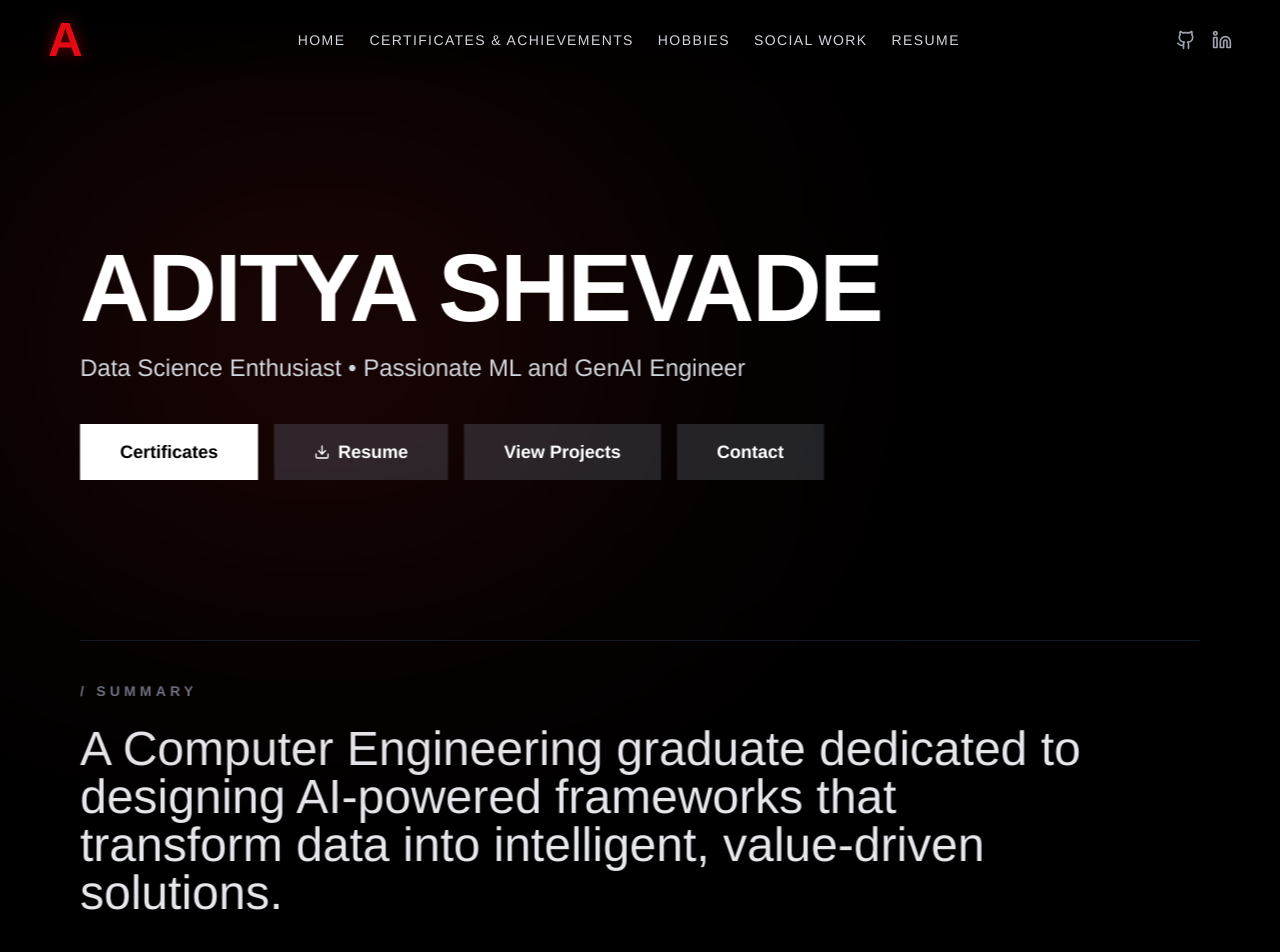
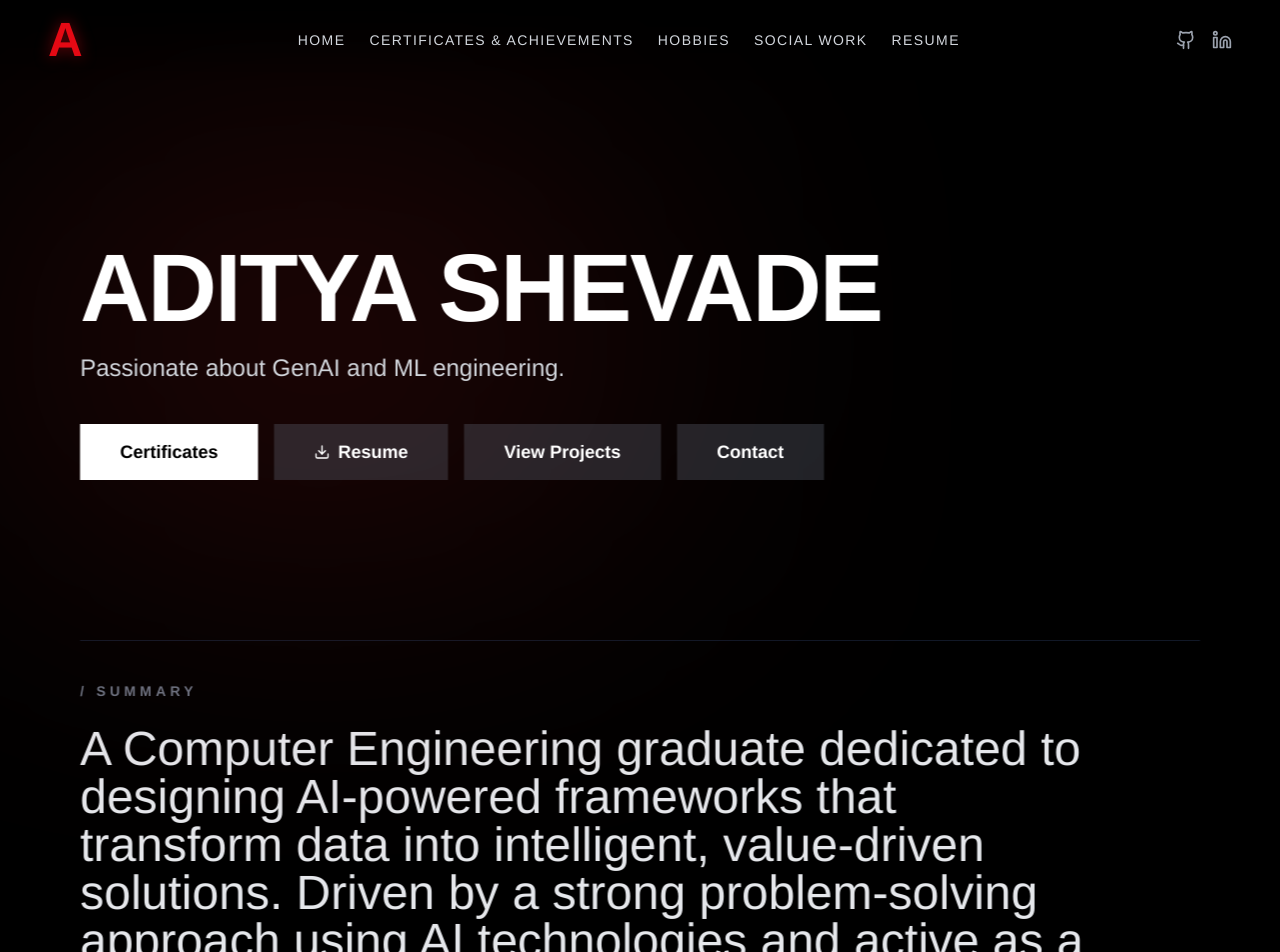
Before and after one commit to Adityashevade/Portfolio-website, a React (Vite) app in the folder scratch/portfolio-website/: page / in a window 1280 px wide. Shown: the top 952 px of the page. Built offline with nearby package versions, Linux system fonts and the light colour scheme; a web font is replaced by a local one.

Commit message:
docs: update subtitle and summary texts

```diff
--- a/scratch/portfolio-website/src/pages/Home.tsx
+++ b/scratch/portfolio-website/src/pages/Home.tsx
@@ -57,7 +57,7 @@ const Home = () => {
                         ADITYA SHEVADE
                     </h1>
                     <p className="text-xl md:text-2xl text-gray-300 max-w-2xl leading-relaxed">
-                        Data Science Enthusiast • Passionate ML and GenAI Engineer
+                        Passionate about GenAI and ML engineering.
                     </p>
                     <div className="flex gap-4 pt-6 flex-wrap">
                         <Button size="lg" className="bg-white text-black hover:bg-gray-200 px-10 py-7 text-lg font-bold rounded-sm" asChild>
@@ -85,7 +85,7 @@ const Home = () => {
                 <section id="about" className="space-y-6 pt-10 border-t border-gray-900">
                     <h2 className="text-sm font-bold tracking-[0.3em] text-gray-500 uppercase">/ Summary</h2>
                     <p className="text-3xl md:text-5xl font-medium leading-[1.1] text-gray-200 max-w-5xl">
-                        A Computer Engineering graduate dedicated to designing AI-powered frameworks that transform data into intelligent, value-driven solutions.
+                        A Computer Engineering graduate dedicated to designing AI-powered frameworks that transform data into intelligent, value-driven solutions. Driven by a strong problem-solving approach using AI technologies and active as a researcher.
                     </p>
                 </section>
 
```
